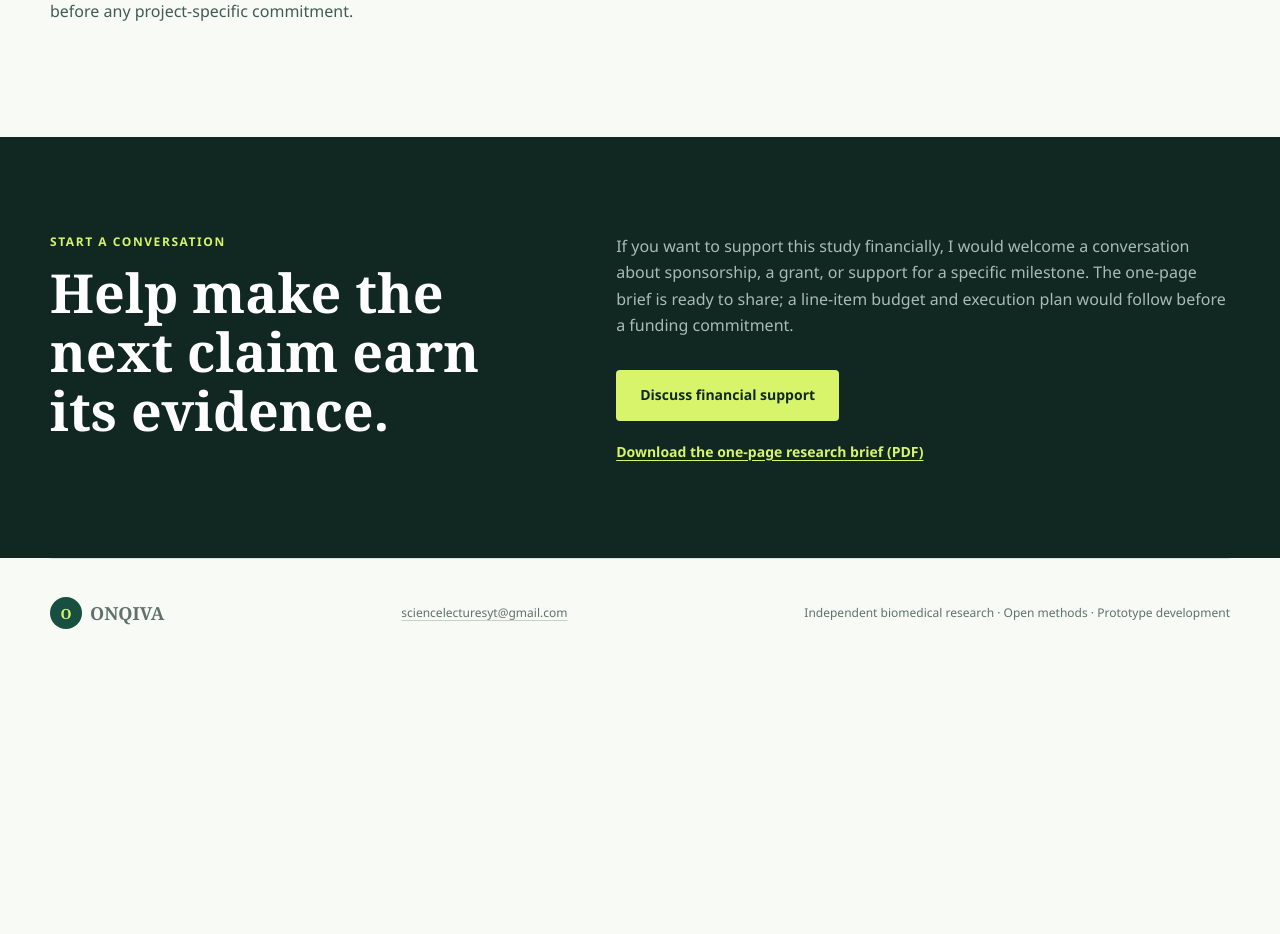
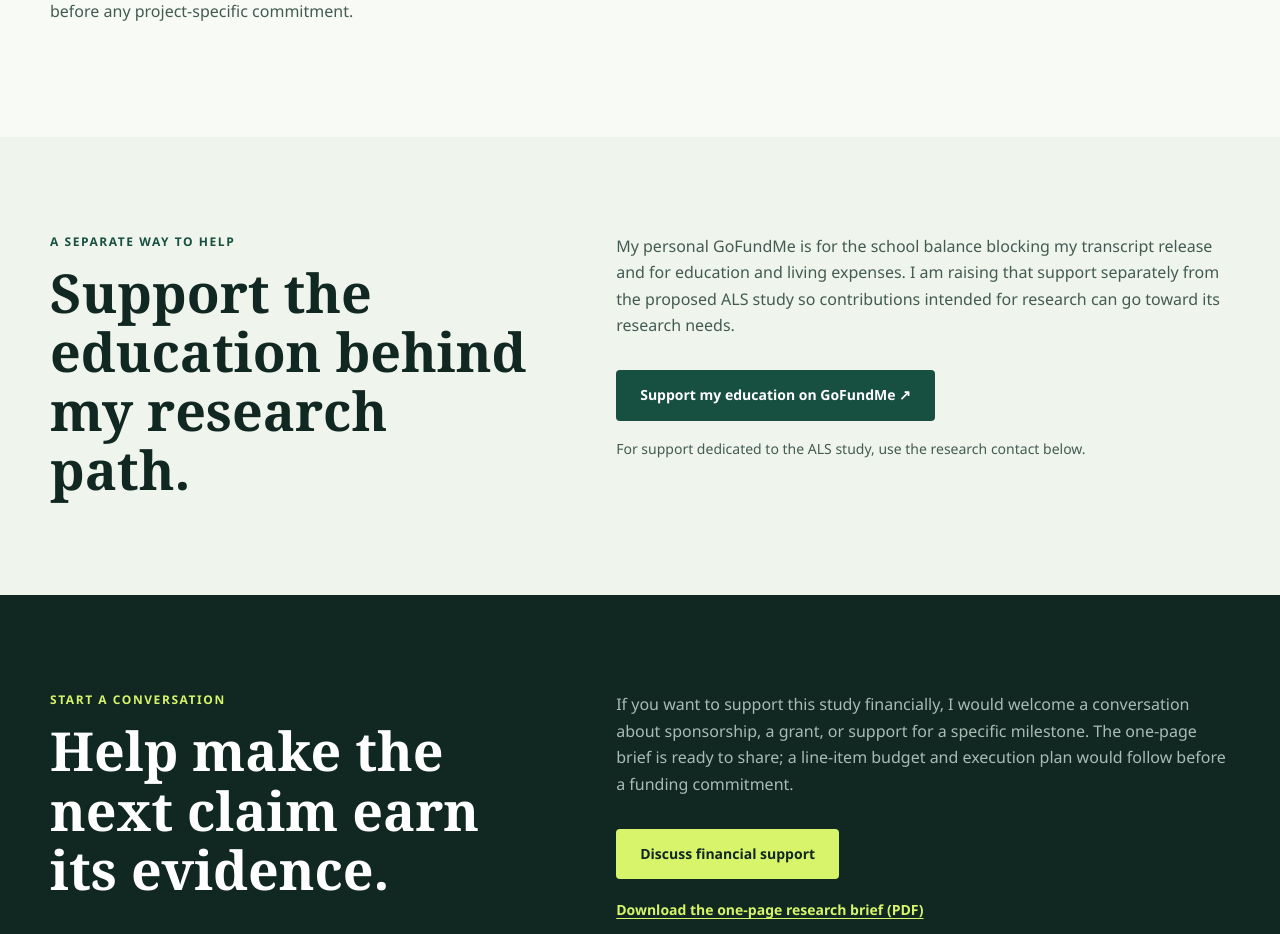
Before and after one commit to gerbenns2006-afk/jubilant-octo-chainsaw, a Next.js app: page /funding in a window 1280 px wide. Shown: the part 3320-4254 px from the top of the page. Before the commit the page ends 3988 px from the top, so only its background shows below. Built offline with nearby package versions, Linux system fonts and the light colour scheme.

Commit message:
Link personal education fundraiser from funding page

```diff
--- a/app/funding/page.tsx
+++ b/app/funding/page.tsx
@@ -217,6 +217,36 @@ export default function FundingPage() {
           </div>
         </section>
 
+        <section className="founder-gofundme" id="education-support">
+          <div className="shell founder-gofundme-grid">
+            <div>
+              <div className="kicker">A SEPARATE WAY TO HELP</div>
+              <h2>Support the education behind my research path.</h2>
+            </div>
+            <div>
+              <p>
+                My personal GoFundMe is for the school balance blocking my
+                transcript release and for education and living expenses. I am
+                raising that support separately from the proposed ALS study so
+                contributions intended for research can go toward its research
+                needs.
+              </p>
+              <a
+                className="primary"
+                href="https://www.gofundme.com/f/education-shouldnt-stop-here-help-me-keep-going"
+                target="_blank"
+                rel="noopener noreferrer"
+              >
+                Support my education on GoFundMe ↗
+              </a>
+              <p className="founder-gofundme-note">
+                For support dedicated to the ALS study, use the research contact
+                below.
+              </p>
+            </div>
+          </div>
+        </section>
+
         <section className="funding-contact">
           <div className="shell funding-contact-grid">
             <div>
--- a/app/styles.css
+++ b/app/styles.css
@@ -3926,3 +3926,40 @@ body {
     grid-row: auto;
   }
 }
+
+.founder-gofundme {
+  padding: var(--section-space) 0;
+  background: var(--pale);
+  color: var(--ink);
+}
+.founder-gofundme-grid {
+  display: grid;
+  grid-template-columns: 0.9fr 1.1fr;
+  gap: var(--space-10);
+  align-items: start;
+}
+.founder-gofundme h2 {
+  max-width: 16ch;
+  margin: var(--space-3) 0 0;
+  font-size: var(--type-section);
+  line-height: var(--leading-tight);
+}
+.founder-gofundme p {
+  margin-top: 0;
+  color: var(--green-text);
+  line-height: var(--leading-copy);
+}
+.founder-gofundme .primary {
+  display: inline-block;
+  margin-top: var(--space-4);
+}
+.founder-gofundme .founder-gofundme-note {
+  margin: var(--space-4) 0 0;
+  font-size: var(--type-sm);
+}
+@media (max-width: 900px) {
+  .founder-gofundme-grid {
+    grid-template-columns: 1fr;
+    gap: var(--space-5);
+  }
+}
```
